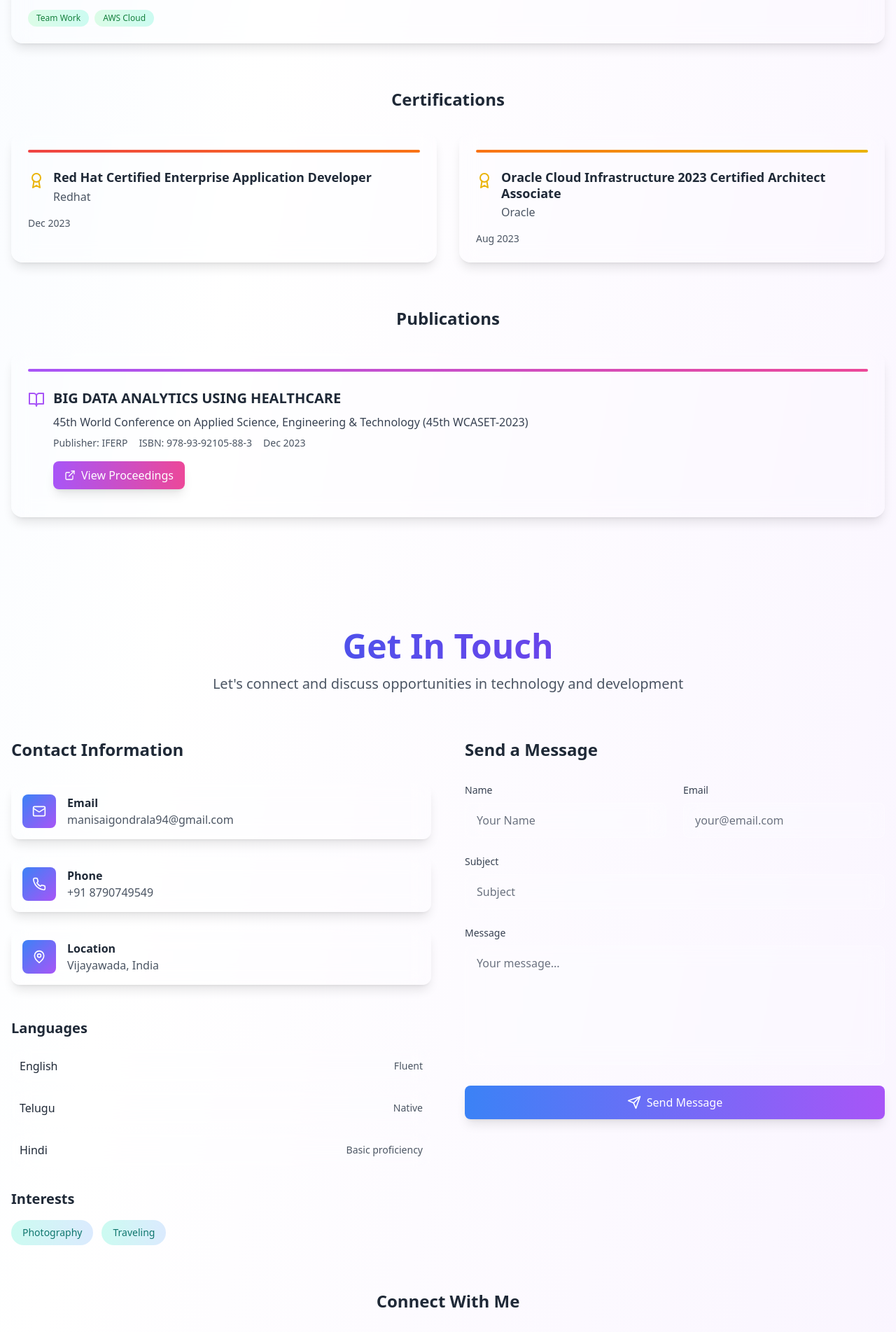
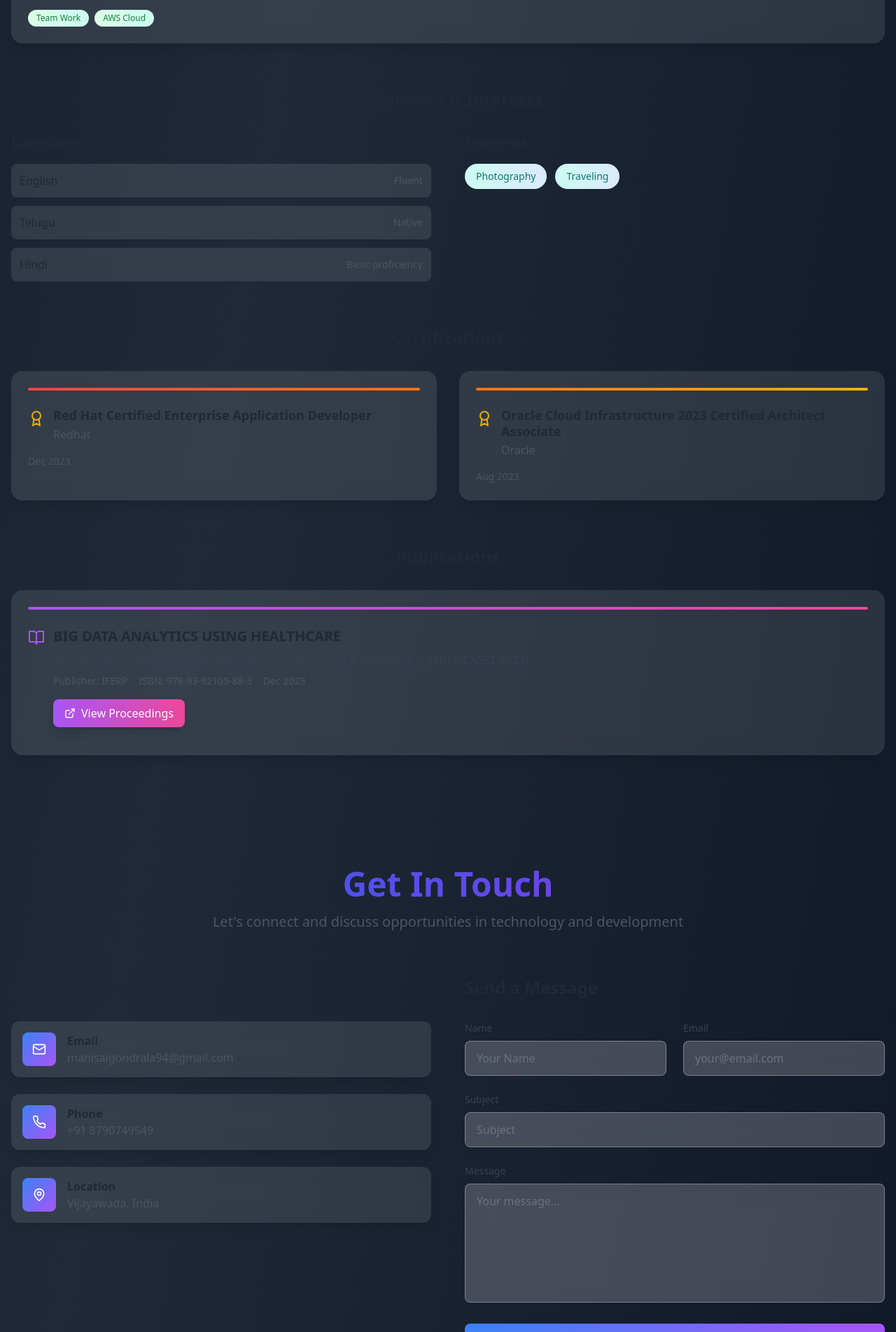
Before and after one commit to ManisaiGondrala/portfolio1, a React (Vite) app in the folder project/: page / in a window 1280 px wide. Shown: the part 4880-6783 px from the top of the page at 70% size. Built offline with nearby package versions, Linux system fonts and the light colour scheme.

Commit message:
final commit 2

```diff
--- a/project/src/App.tsx
+++ b/project/src/App.tsx
@@ -1,4 +1,4 @@
-import React, { useState, useEffect } from 'react';
+import React from 'react';
 import Header from './components/Header';
 import Hero from './components/Hero';
 import About from './components/About';
@@ -9,33 +9,16 @@ import Contact from './components/Contact';
 import Footer from './components/Footer';
 
 function App() {
-  const [darkMode, setDarkMode] = useState(() => {
-    const saved = localStorage.getItem('darkMode');
-    return saved ? JSON.parse(saved) : false;
-  });
-
-  useEffect(() => {
-    localStorage.setItem('darkMode', JSON.stringify(darkMode));
-    if (darkMode) {
-      document.documentElement.classList.add('dark');
-    } else {
-      document.documentElement.classList.remove('dark');
-    }
-  }, [darkMode]);
-
-  const toggleDarkMode = () => {
-    setDarkMode(!darkMode);
-  };
+  // Always apply dark mode
+  React.useEffect(() => {
+    document.documentElement.classList.add('dark');
+  }, []);
 
   return (
-    <div className={`min-h-screen transition-all duration-300 ${
-      darkMode
-        ? 'bg-gradient-to-br from-gray-900 via-gray-800 to-gray-900 text-gray-100'
-        : 'bg-gradient-to-br from-blue-50 via-white to-purple-50 text-gray-900'
-    }`}>
+    <div className="min-h-screen transition-all duration-300 bg-gradient-to-br from-gray-900 via-gray-800 to-gray-900 text-gray-100">
       <div className="fixed inset-0 bg-gradient-to-br from-blue-600/5 via-purple-600/5 to-teal-600/5 pointer-events-none"></div>
 
-      <Header/>
+      <Header />
 
       <main className="relative z-10">
         <Hero />
--- a/project/src/components/Contact.tsx
+++ b/project/src/components/Contact.tsx
@@ -18,7 +18,6 @@ const Contact: React.FC = () => {
 
   const handleSubmit = (e: React.FormEvent) => {
     e.preventDefault();
-    // Create mailto link with form data
     const mailtoLink = `mailto:manisaigondrala94@gmail.com?subject=${encodeURIComponent(formData.subject)}&body=${encodeURIComponent(`Name: ${formData.name}\nEmail: ${formData.email}\n\nMessage:\n${formData.message}`)}`;
     window.location.href = mailtoLink;
   };
@@ -44,14 +43,6 @@ const Contact: React.FC = () => {
     }
   ];
 
-  const languages = [
-    { name: 'English', level: 'Fluent' },
-    { name: 'Telugu', level: 'Native' },
-    { name: 'Hindi', level: 'Basic proficiency' }
-  ];
-
-  const interests = ['Photography', 'Traveling'];
-
   return (
     <section id="contact" className="py-20 px-4">
       <div className="container mx-auto">
@@ -70,7 +61,6 @@ const Contact: React.FC = () => {
             <h3 className="text-2xl font-bold mb-8 text-gray-800 dark:text-gray-200">
               Contact Information
             </h3>
-
             <div className="space-y-6 mb-12">
               {contactInfo.map((info, index) => (
                 <a
@@ -82,69 +72,21 @@ const Contact: React.FC = () => {
                     <info.icon className="text-white" size={20} />
                   </div>
                   <div>
-                    <h4 className="font-semibold text-gray-800 dark:text-gray-200">
-                      {info.title}
-                    </h4>
-                    <p className="text-gray-600 dark:text-gray-400">
-                      {info.value}
-                    </p>
+                    <h4 className="font-semibold text-gray-800 dark:text-gray-200">{info.title}</h4>
+                    <p className="text-gray-600 dark:text-gray-400">{info.value}</p>
                   </div>
                 </a>
               ))}
-            </div>
-
-            {/* Languages */}
-            <div className="mb-8">
-              <h4 className="text-xl font-bold mb-4 text-gray-800 dark:text-gray-200">
-                Languages
-              </h4>
-              <div className="space-y-3">
-                {languages.map((lang, index) => (
-                  <div
-                    key={index}
-                    className="flex items-center justify-between p-3 rounded-lg backdrop-blur-md bg-white/10 dark:bg-gray-800/10"
-                  >
-                    <span className="font-medium text-gray-800 dark:text-gray-200">
-                      {lang.name}
-                    </span>
-                    <span className="text-sm text-gray-600 dark:text-gray-400">
-                      {lang.level}
-                    </span>
-                  </div>
-                ))}
-              </div>
-            </div>
-
-            {/* Interests */}
-            <div>
-              <h4 className="text-xl font-bold mb-4 text-gray-800 dark:text-gray-200">
-                Interests
-              </h4>
-              <div className="flex flex-wrap gap-3">
-                {interests.map((interest, index) => (
-                  <span
-                    key={index}
-                    className="px-4 py-2 rounded-full bg-gradient-to-r from-teal-100 to-blue-100 dark:from-teal-900/30 dark:to-blue-900/30 text-teal-700 dark:text-teal-300 text-sm font-medium"
-                  >
-                    {interest}
-                  </span>
-                ))}
-              </div>
             </div>
           </div>
 
           {/* Contact Form */}
           <div>
-            <h3 className="text-2xl font-bold mb-8 text-gray-800 dark:text-gray-200">
-              Send a Message
-            </h3>
-
+            <h3 className="text-2xl font-bold mb-8 text-gray-800 dark:text-gray-200">Send a Message</h3>
             <form onSubmit={handleSubmit} className="space-y-6">
               <div className="grid md:grid-cols-2 gap-6">
                 <div>
-                  <label htmlFor="name" className="block text-sm font-medium text-gray-700 dark:text-gray-300 mb-2">
-                    Name
-                  </label>
+                  <label htmlFor="name" className="block text-sm font-medium text-gray-700 dark:text-gray-300 mb-2">Name</label>
                   <input
                     type="text"
                     id="name"
@@ -156,11 +98,8 @@ const Contact: React.FC = () => {
                     placeholder="Your Name"
                   />
                 </div>
-
                 <div>
-                  <label htmlFor="email" className="block text-sm font-medium text-gray-700 dark:text-gray-300 mb-2">
-                    Email
-                  </label>
+                  <label htmlFor="email" className="block text-sm font-medium text-gray-700 dark:text-gray-300 mb-2">Email</label>
                   <input
                     type="email"
                     id="email"
@@ -173,11 +112,8 @@ const Contact: React.FC = () => {
                   />
                 </div>
               </div>
-
               <div>
-                <label htmlFor="subject" className="block text-sm font-medium text-gray-700 dark:text-gray-300 mb-2">
-                  Subject
-                </label>
+                <label htmlFor="subject" className="block text-sm font-medium text-gray-700 dark:text-gray-300 mb-2">Subject</label>
                 <input
                   type="text"
                   id="subject"
@@ -189,11 +125,8 @@ const Contact: React.FC = () => {
                   placeholder="Subject"
                 />
               </div>
-
               <div>
-                <label htmlFor="message" className="block text-sm font-medium text-gray-700 dark:text-gray-300 mb-2">
-                  Message
-                </label>
+                <label htmlFor="message" className="block text-sm font-medium text-gray-700 dark:text-gray-300 mb-2">Message</label>
                 <textarea
                   id="message"
                   name="message"
@@ -205,7 +138,6 @@ const Contact: React.FC = () => {
                   placeholder="Your message..."
                 />
               </div>
-
               <button
                 type="submit"
                 className="w-full flex items-center justify-center gap-2 px-8 py-3 rounded-lg bg-gradient-to-r from-blue-500 to-purple-500 text-white hover:from-blue-600 hover:to-purple-600 transition-all duration-300 shadow-lg hover:shadow-xl transform hover:-translate-y-1"
@@ -219,9 +151,7 @@ const Contact: React.FC = () => {
 
         {/* Social Links */}
         <div className="mt-16 text-center">
-          <h3 className="text-2xl font-bold mb-8 text-gray-800 dark:text-gray-200">
-            Connect With Me
-          </h3>
+          <h3 className="text-2xl font-bold mb-8 text-gray-800 dark:text-gray-200">Connect With Me</h3>
           <div className="flex justify-center gap-6">
             <a
               href="https://github.com/ManisaiGondrala/"
--- a/project/src/components/Experience.tsx
+++ b/project/src/components/Experience.tsx
@@ -185,6 +185,50 @@ const handlePublicationDownload = () => {
           ))}
         </div>
 
+        {/* Languages & Interests */}
+<div className="mb-16">
+  <h3 className="text-2xl font-bold mb-8 text-center text-gray-800 dark:text-gray-200">
+    Languages & Interests
+  </h3>
+
+  <div className="grid md:grid-cols-2 gap-12">
+    {/* Languages */}
+    <div>
+      <h4 className="text-xl font-bold mb-4 text-gray-800 dark:text-gray-200">Languages</h4>
+      <div className="space-y-3">
+        {[
+          { name: 'English', level: 'Fluent' },
+          { name: 'Telugu', level: 'Native' },
+          { name: 'Hindi', level: 'Basic proficiency' }
+        ].map((lang, index) => (
+          <div key={index} className="flex items-center justify-between p-3 rounded-lg backdrop-blur-md bg-white/10 dark:bg-gray-800/10">
+            <span className="font-medium text-gray-800 dark:text-gray-200">{lang.name}</span>
+            <span className="text-sm text-gray-600 dark:text-gray-400">{lang.level}</span>
+          </div>
+        ))}
+      </div>
+    </div>
+
+    {/* Interests */}
+    <div>
+      <h4 className="text-xl font-bold mb-4 text-gray-800 dark:text-gray-200">Interests</h4>
+      <div className="flex flex-wrap gap-3">
+        {['Photography', 'Traveling'].map((interest, index) => (
+          <span
+            key={index}
+            className="px-4 py-2 rounded-full bg-gradient-to-r from-teal-100 to-blue-100 dark:from-teal-900/30 dark:to-blue-900/30 text-teal-700 dark:text-teal-300 text-sm font-medium"
+          >
+            {interest}
+          </span>
+        ))}
+      </div>
+    </div>
+  </div>
+</div>
+
+
+
+
         {/* Certifications */}
         <div className="mb-16">
           <h3 className="text-2xl font-bold mb-8 text-center text-gray-800 dark:text-gray-200">
```
